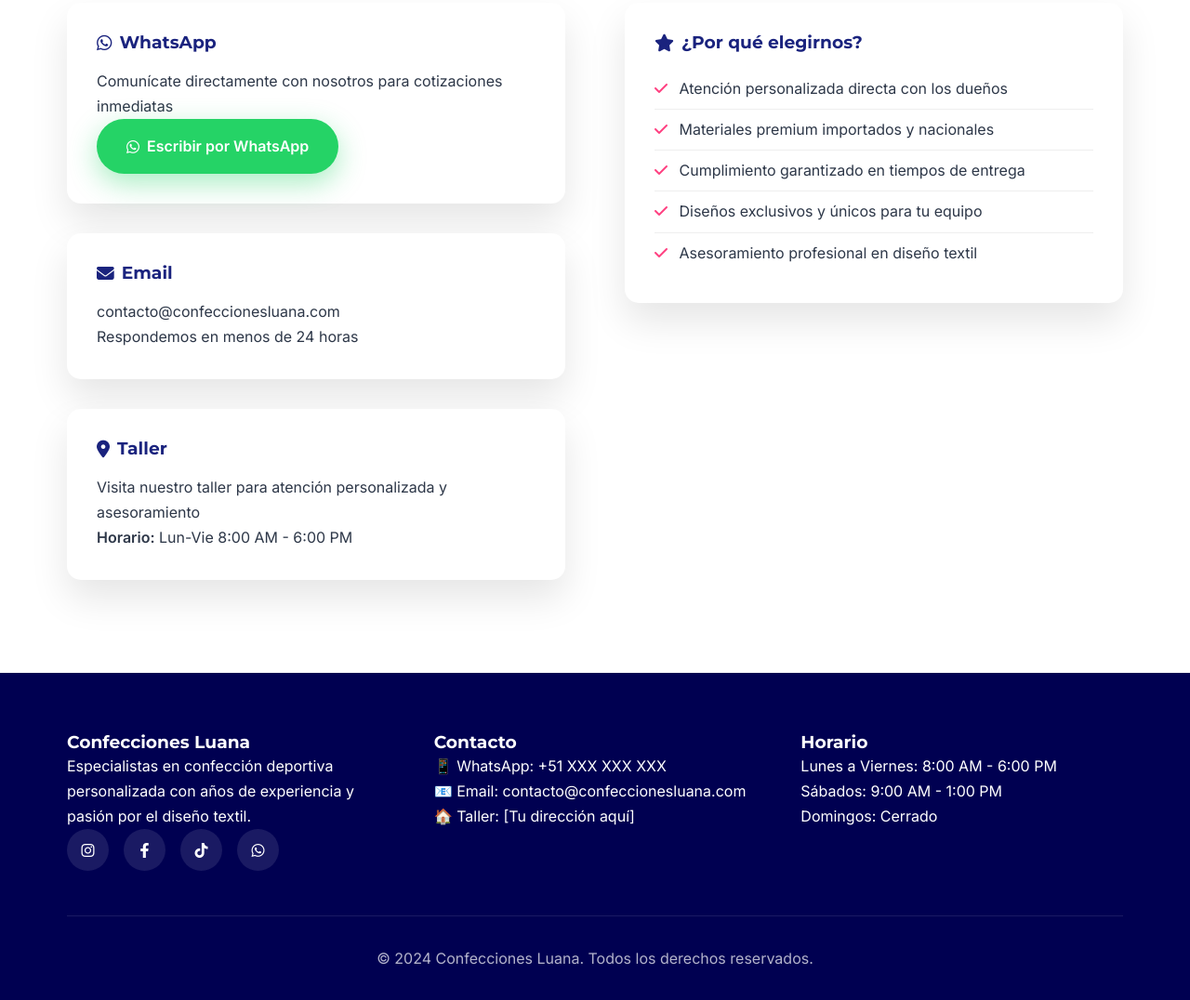
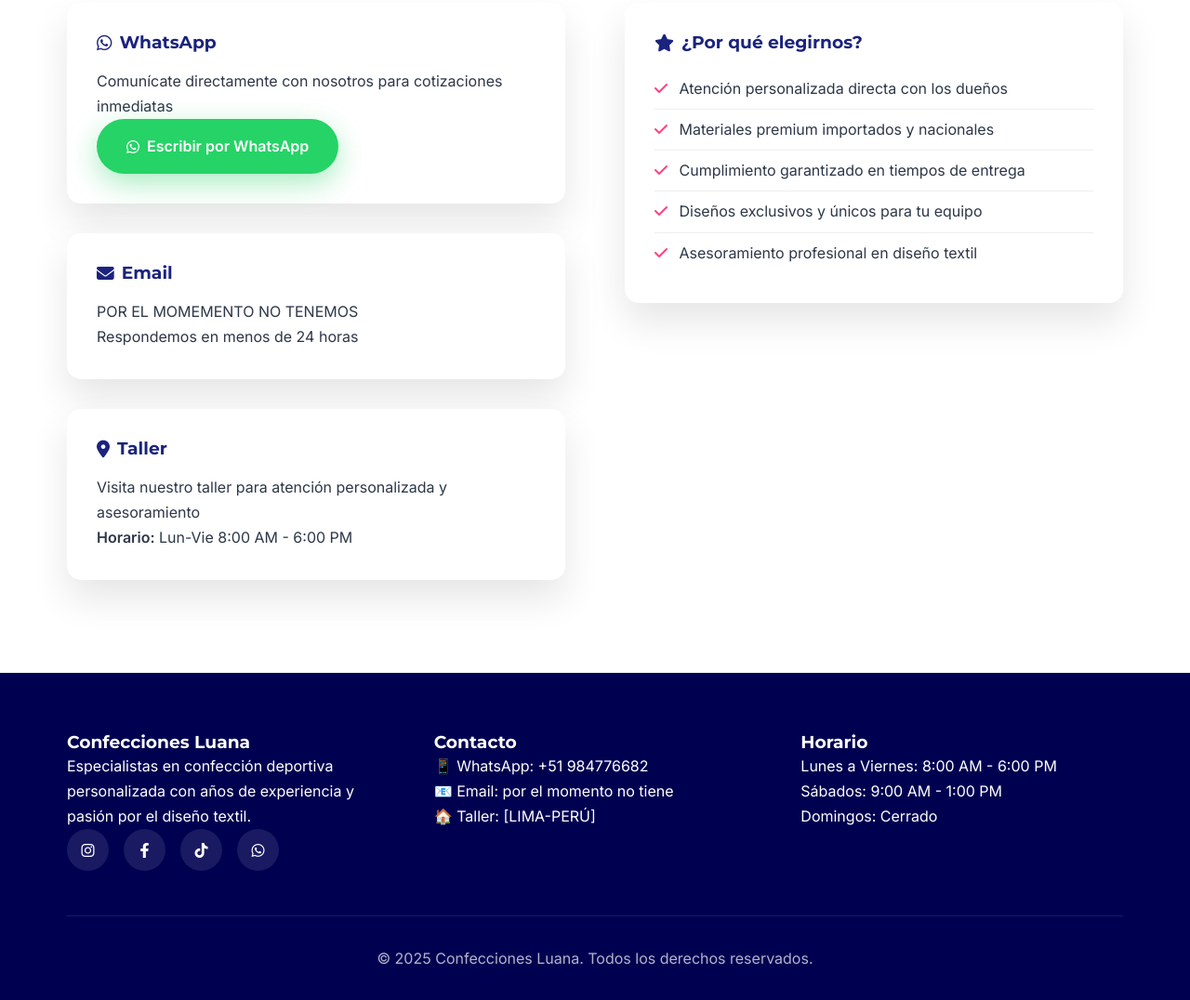
Before and after one commit to ati71284629-droid/confecccionesluana, a plain HTML site: page index.html in a window 1280 px wide. Shown: the part 3087-4163 px from the top of the page at 93% size. Drawn offline with Linux system fonts and the light colour scheme.

Commit message:
Update index.html

```diff
--- a/index.html
+++ b/index.html
@@ -663,7 +663,7 @@
                     </div>
                     <div class="contact-card">
                         <h3><i class="fas fa-envelope"></i> Email</h3>
-                        <p>contacto@confeccionesluana.com</p>
+                        <p>POR EL MOMEMENTO NO TENEMOS</p>
                         <p>Respondemos en menos de 24 horas</p>
                     </div>
                     <div class="contact-card">
@@ -719,9 +719,9 @@
                 </div>
                 <div>
                     <h3>Contacto</h3>
-                    <p>📱 WhatsApp: +51 XXX XXX XXX</p>
-                    <p>📧 Email: contacto@confeccionesluana.com</p>
-                    <p>🏠 Taller: [Tu dirección aquí]</p>
+                    <p>📱 WhatsApp: +51 984776682</p>
+                    <p>📧 Email: por el momento no tiene</p>
+                    <p>🏠 Taller: [LIMA-PERÚ]</p>
                 </div>
                 <div>
                     <h3>Horario</h3>
@@ -731,7 +731,7 @@
                 </div>
             </div>
             <div class="copyright">
-                <p>&copy; 2024 Confecciones Luana. Todos los derechos reservados.</p>
+                <p>&copy; 2025 Confecciones Luana. Todos los derechos reservados.</p>
             </div>
         </div>
     </footer>
```
